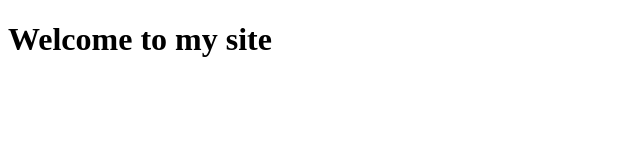
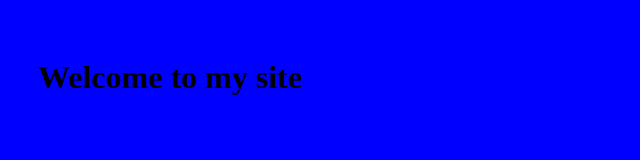
Before and after one commit to rahafalhabashi/a-new-mystery, a plain HTML site: page index.html in a window 1280 px wide. Shown: the whole page, without its empty margins (0-640 px from the left). Drawn offline with Linux system fonts and the light colour scheme.

Commit message:
add style.css, connect to index.html

```diff
--- a/index.html
+++ b/index.html
@@ -1,6 +1,7 @@
 <!DOCTYPE html>
 <html lang="en">
     <head>
+        <link rel="stylesheet" href="style.css"/>
         <title>First Modest Clothing Line </title>
     </head>
     <body>
--- /dev/null
+++ b/style.css
@@ -0,0 +1,4 @@
+body {
+    background: blue;
+    padding: 30px;
+}
```
